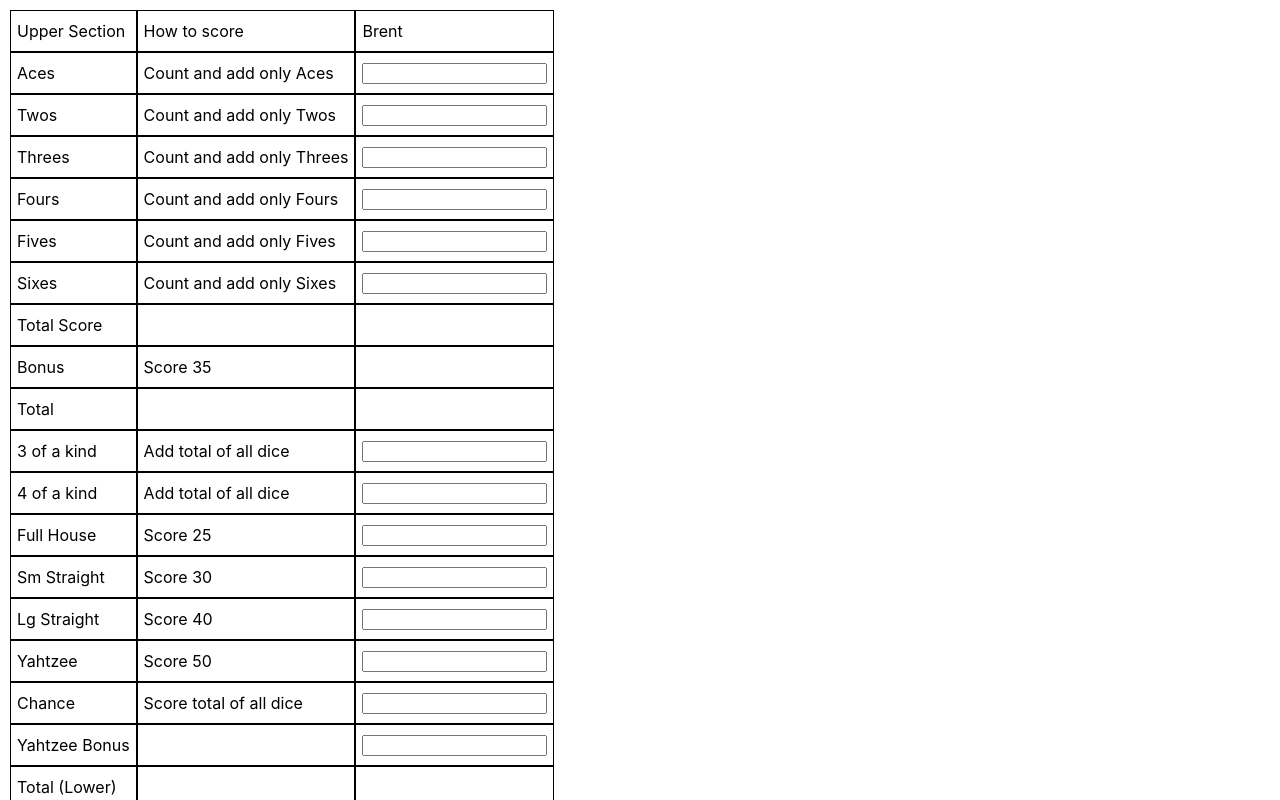
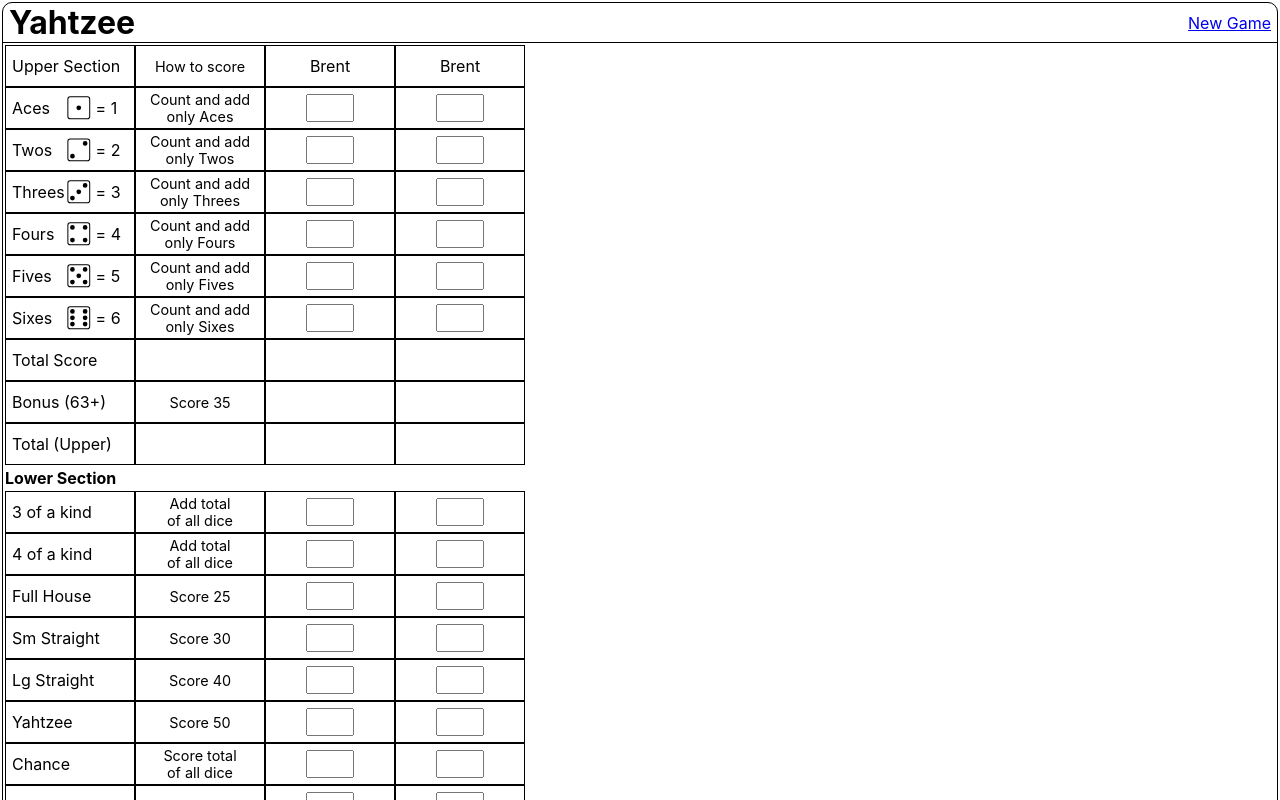
Before and after one commit to brentkeller/yahtzee-scoresheet, a React (Create React App) app: page / in a window 1280 px wide. Shown: the top 800 px of the page. Built offline with nearby package versions, Linux system fonts and the light colour scheme.

Commit message:
UI styling

```diff
--- a/public/index.html
+++ b/public/index.html
@@ -3,14 +3,27 @@
   <head>
     <meta charset="utf-8" />
     <link rel="shortcut icon" href="%PUBLIC_URL%/dice.png" />
-    <meta name="viewport" content="width=device-width, initial-scale=1" />
-    <meta name="theme-color" content="#000000" />
-    <!--
-      manifest.json provides metadata used when your web app is installed on a
-      user's mobile device or desktop. See https://developers.google.com/web/fundamentals/web-app-manifest/
-    -->
+    <meta
+      name="viewport"
+      content="width=device-width, user-scalable=no, initial-scale=1.0, maximum-scale=1.0, minimum-scale=1.0"
+    />
+    <title>Yahtzee Scoresheet</title>
     <link rel="manifest" href="%PUBLIC_URL%/manifest.json" />
-    <title>Yahtzee Scoresheet</title>
+    <meta name="apple-mobile-web-app-capable" content="yes" />
+    <meta name="apple-mobile-web-app-status-bar-style" content="white" />
+    <meta name="apple-mobile-web-app-status-bar-title" content="YahtzeeCard" />
+    <!-- <link rel="apple-touch-icon" href ="/src/images/icons/apple-icon-57x57.png" sizes="57x57">
+    <link rel="apple-touch-icon" href ="/src/images/icons/apple-icon-60x60.png" sizes="60x60">
+    <link rel="apple-touch-icon" href ="/src/images/icons/apple-icon-72x72.png" sizes="72x72">
+    <link rel="apple-touch-icon" href ="/src/images/icons/apple-icon-76x76.png" sizes="76x76">
+    <link rel="apple-touch-icon" href ="/src/images/icons/apple-icon-114x114.png" sizes="114x114">
+    <link rel="apple-touch-icon" href ="/src/images/icons/apple-icon-120x120.png" sizes="120x120">
+    <link rel="apple-touch-icon" href ="/src/images/icons/apple-icon-144x144.png" sizes="144x144">
+    <link rel="apple-touch-icon" href ="/src/images/icons/apple-icon-152x152.png" sizes="152x152">
+    <link rel="apple-touch-icon" href ="/src/images/icons/apple-icon-180x180.png" sizes="180x180">
+    <meta name="msapplication-TileImage" content="/src/images/icons/app-icon-144x144.png"> -->
+    <meta name="msapplication-TileColor" content="#fff" />
+    <meta name="theme-color" content="#ffffff" />
   </head>
   <body>
     <noscript>You need to enable JavaScript to run this app.</noscript>
--- a/src/App.css
+++ b/src/App.css
@@ -1,39 +1,87 @@
 .app {
-  padding: 10px;
+  border: 1px solid black;
+  border-radius: 10px;
+  display: grid;
+  grid-template-rows: 40px auto;
+  min-height: 98vh;
+  margin: 2px;
+  padding-bottom: 10px;
 }
 
-.flex {
+.header {
   display: flex;
+  justify-content: space-between;
+  align-items: center;
+  border-bottom: 1px solid black;
+  padding: 0 6px;
 }
 
-.flex-row {
-  flex-direction: row;
+.header h1 {
+  display: inline;
+  margin: 0;
+  padding: 0;
 }
 
-.flex-column {
-  flex-direction: column;
+.scoresheet {
+  display: grid;
+  grid-template-columns: repeat(3, 1fr);
+  margin: 2px;
 }
 
-.flex-1 {
-  flex-basis: 1;
+@media (min-width: 600px) {
+  .scoresheet {
+    grid-template-columns: 130px 130px repeat(6, 130px);
+  }
 }
 
-.flex-align-items-start {
-  align-items: flex-start;
-}
-
-.column {
+.section-divider {
+  height: 26px;
   display: flex;
-  flex-direction: column;
-  align-items: stretch;
-
+  align-items: center;
+  font-weight: bold;
 }
 
 .cell {
   height: 40px;
   border: solid 1px black;
   display: flex;
-  flex-direction: column;
-  justify-content: center;
+  justify-content: flex-start;
+  align-items: center;
   padding: 0 6px;
 }
+
+.instructions {
+  justify-content: center;
+  text-align: center;
+  font-size: 0.9em;
+}
+
+.cell .die-label {
+  display: inline-block;
+  width: 50px;
+}
+
+.cell svg {
+  font-size: 1.6em;
+  margin: 0 4px;
+}
+
+.score-cell {
+  font-size: 1.2em;
+  justify-content: center;
+}
+
+.input-cell {
+  padding: 0;
+}
+
+.input-cell input {
+  width: 40px;
+  margin: auto;
+  font-size: 1.2em;
+  text-align: center;
+}
+
+.player-name {
+  justify-content: center;
+}
--- a/src/App.tsx
+++ b/src/App.tsx
@@ -4,9 +4,17 @@
 
 const App: React.FC = () => {
   return (
-    <div className="app">
-      <ScoreSheet />
-    </div>
+    <main className="app">
+      <header className="header">
+        <h1>Yahtzee</h1>
+        <div>
+          <a href="#">New Game</a>
+        </div>
+      </header>
+      <div className="body">
+        <ScoreSheet />
+      </div>
+    </main>
   );
 };
 
--- a/src/components/InputCell.tsx
+++ b/src/components/InputCell.tsx
@@ -12,7 +12,7 @@
   const displayValue = value ? value.toString() : '';
 
   return (
-    <div className="cell">
+    <div className="cell input-cell">
       <input type="number" value={displayValue} onChange={changeValue} />
     </div>
   );
--- a/src/components/PlayerColumn.tsx
+++ b/src/components/PlayerColumn.tsx
@@ -40,17 +40,18 @@
   };
 
   return (
-    <div className="column">
-      <div className="cell">{player && player.name}</div>
+    <div className="player-column">
+      <div className="cell player-name">{player && player.name}</div>
       <InputCell value={player.scores.ones} fieldName="ones" setValue={updateValue} />
       <InputCell value={player.scores.twos} fieldName="twos" setValue={updateValue} />
       <InputCell value={player.scores.threes} fieldName="threes" setValue={updateValue} />
       <InputCell value={player.scores.fours} fieldName="fours" setValue={updateValue} />
       <InputCell value={player.scores.fives} fieldName="fives" setValue={updateValue} />
       <InputCell value={player.scores.sixes} fieldName="sixes" setValue={updateValue} />
-      <div className="cell">{player && player.scores && player.scores.numbersTotal}</div>
-      <div className="cell">{player && player.scores && player.scores.numbersBonus}</div>
-      <div className="cell">{player && player.scores && player.scores.upperTotal}</div>
+      <div className="cell score-cell">{player && player.scores && player.scores.numbersTotal}</div>
+      <div className="cell score-cell">{player && player.scores && player.scores.numbersBonus}</div>
+      <div className="cell score-cell">{player && player.scores && player.scores.upperTotal}</div>
+      <div className="section-divider"></div>
       <InputCell
         value={player.scores.threeOfAKind}
         fieldName="threeOfAKind"
@@ -75,9 +76,9 @@
         fieldName="bonusYahtzees"
         setValue={updateValue}
       />
-      <div className="cell">{player && player.scores && player.scores.lowerTotal}</div>
-      <div className="cell">{player && player.scores && player.scores.upperTotal}</div>
-      <div className="cell">{player && player.scores && player.scores.total}</div>
+      <div className="cell score-cell">{player && player.scores && player.scores.lowerTotal}</div>
+      <div className="cell score-cell">{player && player.scores && player.scores.upperTotal}</div>
+      <div className="cell score-cell">{player && player.scores && player.scores.total}</div>
     </div>
   );
 };
--- a/src/components/ScoreSheet.tsx
+++ b/src/components/ScoreSheet.tsx
@@ -1,20 +1,47 @@
 import React from 'react';
+import {
+  GiInvertedDice1,
+  GiInvertedDice2,
+  GiInvertedDice3,
+  GiInvertedDice4,
+  GiInvertedDice5,
+  GiInvertedDice6,
+} from 'react-icons/gi';
 import { PlayerColumn } from './PlayerColumn';
 
 export const ScoreSheet: React.FC = () => {
   return (
-    <div className="flex flex-1">
-      <div className="column">
+    <div className="scoresheet">
+      <div>
         <div className="cell">Upper Section</div>
-        <div className="cell">Aces</div>
-        <div className="cell">Twos</div>
-        <div className="cell">Threes</div>
-        <div className="cell">Fours</div>
-        <div className="cell">Fives</div>
-        <div className="cell">Sixes</div>
+        <div className="cell">
+          <span className="die-label">Aces</span>
+          <GiInvertedDice1 />= 1
+        </div>
+        <div className="cell">
+          <span className="die-label">Twos</span>
+          <GiInvertedDice2 />= 2
+        </div>
+        <div className="cell">
+          <span className="die-label">Threes</span>
+          <GiInvertedDice3 />= 3
+        </div>
+        <div className="cell">
+          <span className="die-label">Fours</span>
+          <GiInvertedDice4 />= 4
+        </div>
+        <div className="cell">
+          <span className="die-label">Fives</span>
+          <GiInvertedDice5 />= 5
+        </div>
+        <div className="cell">
+          <span className="die-label">Sixes</span>
+          <GiInvertedDice6 />= 6
+        </div>
         <div className="cell">Total Score</div>
-        <div className="cell">Bonus</div>
-        <div className="cell">Total</div>
+        <div className="cell">Bonus (63+)</div>
+        <div className="cell">Total (Upper)</div>
+        <div className="section-divider">Lower Section</div>
         <div className="cell">3 of a kind</div>
         <div className="cell">4 of a kind</div>
         <div className="cell">Full House</div>
@@ -27,29 +54,41 @@
         <div className="cell">Total (Upper)</div>
         <div className="cell">Grand Total</div>
       </div>
-      <div className="column">
-        <div className="cell">How to score</div>
-        <div className="cell">Count and add only Aces</div>
-        <div className="cell">Count and add only Twos</div>
-        <div className="cell">Count and add only Threes</div>
-        <div className="cell">Count and add only Fours</div>
-        <div className="cell">Count and add only Fives</div>
-        <div className="cell">Count and add only Sixes</div>
-        <div className="cell" />
-        <div className="cell">Score 35</div>
-        <div className="cell" />
-        <div className="cell">Add total of all dice</div>
-        <div className="cell">Add total of all dice</div>
-        <div className="cell">Score 25</div>
-        <div className="cell">Score 30</div>
-        <div className="cell">Score 40</div>
-        <div className="cell">Score 50</div>
-        <div className="cell">Score total of all dice</div>
-        <div className="cell" />
-        <div className="cell" />
-        <div className="cell" />
-        <div className="cell" />
+      <div>
+        <div className="cell instructions">How to score</div>
+        <div className="cell instructions">Count and add only Aces</div>
+        <div className="cell instructions">Count and add only Twos</div>
+        <div className="cell instructions">Count and add only Threes</div>
+        <div className="cell instructions">Count and add only Fours</div>
+        <div className="cell instructions">Count and add only Fives</div>
+        <div className="cell instructions">Count and add only Sixes</div>
+        <div className="cell instructions" />
+        <div className="cell instructions">Score 35</div>
+        <div className="cell instructions" />
+        <div className="section-divider"></div>
+        <div className="cell instructions">
+          Add total
+          <br />
+          of all dice
+        </div>
+        <div className="cell instructions">
+          Add total
+          <br /> of all dice
+        </div>
+        <div className="cell instructions">Score 25</div>
+        <div className="cell instructions">Score 30</div>
+        <div className="cell instructions">Score 40</div>
+        <div className="cell instructions">Score 50</div>
+        <div className="cell instructions">
+          Score total
+          <br /> of all dice
+        </div>
+        <div className="cell instructions" />
+        <div className="cell instructions" />
+        <div className="cell instructions" />
+        <div className="cell instructions" />
       </div>
+      <PlayerColumn name="Brent" />
       <PlayerColumn name="Brent" />
     </div>
   );
```
Also changed, not shown: public/manifest.json.
